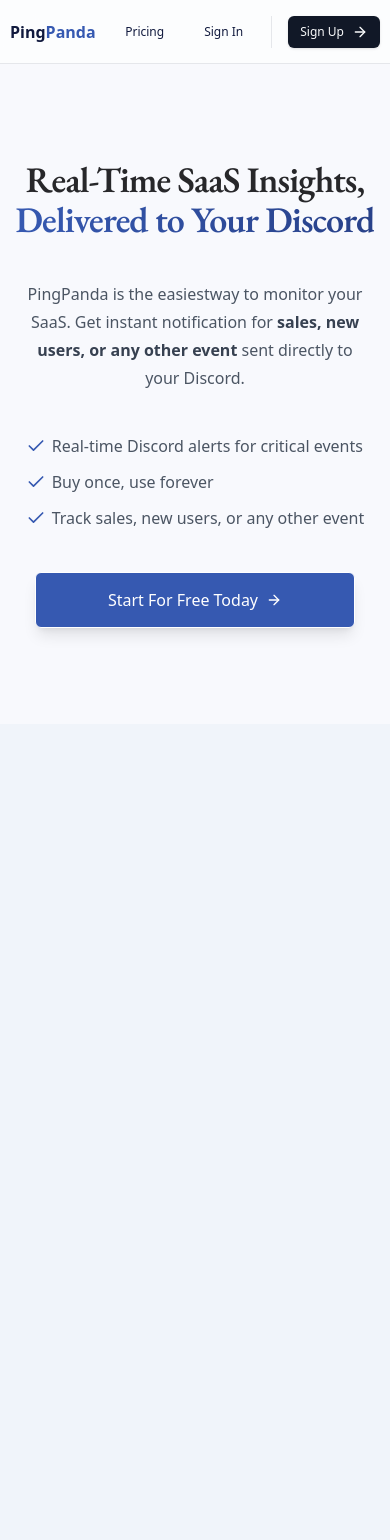
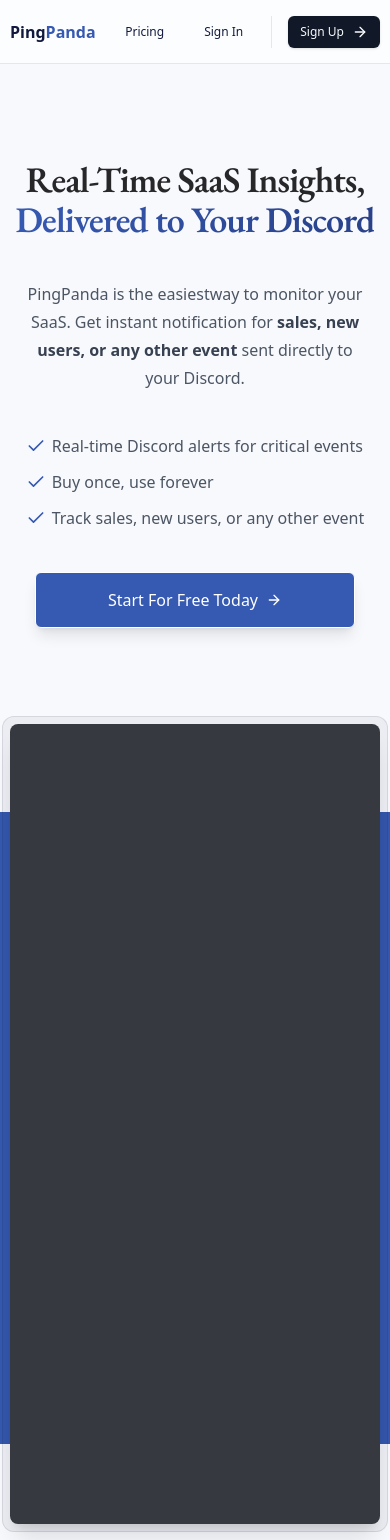
Before and after one commit to omarcea343/Ping-Panda, a Next.js app: page / in a window 390 px wide. Before the commit the page ends 844 px from the top, so only its background shows below. Built offline with nearby package versions, Linux system fonts and the light colour scheme.

Commit message:
Mock Discord

```diff
--- a/src/app/(landing)/page.tsx
+++ b/src/app/(landing)/page.tsx
@@ -2,6 +2,7 @@
 import { Heading } from "@/components/heading"
 import { MaxWidthWrapper } from "@/components/max-width-wrapper"
 import { ShinyButton } from "@/components/shiny-button"
+import { MockDiscordUI } from "@/components/mock-discord-ui"
 
 const Page = () => {
   return (
@@ -52,7 +53,18 @@
           </div>
         </MaxWidthWrapper>
       </section>
-      <section></section>
+
+      <section className="relative bg-brand-25 pb-4">
+        <div className="absolute inset-x-0 bottom-24 top-24 bg-brand-700" />
+        <div className="relative mx-auto">
+          <MaxWidthWrapper className="relative">
+            <div className="-m-2 rounded-xl bg-gray-900/5 p-2 ring-1 ring-inset ring-gray-900/10 lg:-m-4 lg:rounded-2xl lg:p-4">
+              <MockDiscordUI />
+            </div>
+          </MaxWidthWrapper>
+        </div>
+      </section>
+
       <section></section>
       <section></section>
     </>
--- /dev/null
+++ b/src/components/mock-discord-ui.tsx
@@ -0,0 +1,9 @@
+import { PropsWithChildren } from "react"
+
+export const MockDiscordUI = ({ children }: PropsWithChildren) => {
+  return (
+    <div className="flex min-h-[800px] w-full max-w-[1200px] bg-discord-background text-white rounded-lg overflow-hidden shadow-xl">
+      {/* server list */}
+    </div>
+  )
+}
--- a/src/components/navbar.tsx
+++ b/src/components/navbar.tsx
@@ -1,7 +1,7 @@
 import Link from "next/link"
-import { MaxWidthWrapper } from "./max-width-wrapper"
+import { MaxWidthWrapper } from "@/components/max-width-wrapper"
 import { SignOutButton } from "@clerk/nextjs"
-import { Button, buttonVariants } from "./ui/button"
+import { Button, buttonVariants } from "@/components/ui/button"
 import { ArrowRight } from "lucide-react"
 
 export const Navbar = () => {
--- a/tailwind.config.ts
+++ b/tailwind.config.ts
@@ -11,73 +11,74 @@
   theme: {
     extend: {
       fontFamily: {
-  			heading: ["var(--font-heading)", ...fontFamily.sans]
+        heading: ["var(--font-heading)", ...fontFamily.sans],
       },
       colors: {
         brand: {
-  				'25': '#F8F9FD',
-  				'50': '#F0F4FA',
-  				'100': '#E1E9F6',
-  				'200': '#C3D3ED',
-  				'300': '#A5BDE4',
-  				'400': '#87A7DB',
-  				'500': '#6991D2',
-  				'600': '#4B76C9',
-  				'700': '#3659B1',
-  				'800': '#284189',
-  				'900': '#1B2A61',
-  				'950': '#111A3E'
+          "25": "#F8F9FD",
+          "50": "#F0F4FA",
+          "100": "#E1E9F6",
+          "200": "#C3D3ED",
+          "300": "#A5BDE4",
+          "400": "#87A7DB",
+          "500": "#6991D2",
+          "600": "#4B76C9",
+          "700": "#3659B1",
+          "800": "#284189",
+          "900": "#1B2A61",
+          "950": "#111A3E",
         },
-  			'discord-gray': '#36393f',
-  			'discord-text': '#dcddde',
-  			'discord-timestamp': '#72767d',
-  			background: 'hsl(var(--background))',
-  			foreground: 'hsl(var(--foreground))',
+        "discord-background": "#36393f",
+        "discord-gray": "#36393f",
+        "discord-text": "#dcddde",
+        "discord-timestamp": "#72767d",
+        background: "hsl(var(--background))",
+        foreground: "hsl(var(--foreground))",
         card: {
-  				DEFAULT: 'hsl(var(--card))',
-  				foreground: 'hsl(var(--card-foreground))'
+          DEFAULT: "hsl(var(--card))",
+          foreground: "hsl(var(--card-foreground))",
         },
         popover: {
-  				DEFAULT: 'hsl(var(--popover))',
-  				foreground: 'hsl(var(--popover-foreground))'
+          DEFAULT: "hsl(var(--popover))",
+          foreground: "hsl(var(--popover-foreground))",
         },
         primary: {
-  				DEFAULT: 'hsl(var(--primary))',
-  				foreground: 'hsl(var(--primary-foreground))'
+          DEFAULT: "hsl(var(--primary))",
+          foreground: "hsl(var(--primary-foreground))",
         },
         secondary: {
-  				DEFAULT: 'hsl(var(--secondary))',
-  				foreground: 'hsl(var(--secondary-foreground))'
+          DEFAULT: "hsl(var(--secondary))",
+          foreground: "hsl(var(--secondary-foreground))",
         },
         muted: {
-  				DEFAULT: 'hsl(var(--muted))',
-  				foreground: 'hsl(var(--muted-foreground))'
+          DEFAULT: "hsl(var(--muted))",
+          foreground: "hsl(var(--muted-foreground))",
         },
         accent: {
-  				DEFAULT: 'hsl(var(--accent))',
-  				foreground: 'hsl(var(--accent-foreground))'
+          DEFAULT: "hsl(var(--accent))",
+          foreground: "hsl(var(--accent-foreground))",
         },
         destructive: {
-  				DEFAULT: 'hsl(var(--destructive))',
-  				foreground: 'hsl(var(--destructive-foreground))'
+          DEFAULT: "hsl(var(--destructive))",
+          foreground: "hsl(var(--destructive-foreground))",
         },
-  			border: 'hsl(var(--border))',
-  			input: 'hsl(var(--input))',
-  			ring: 'hsl(var(--ring))',
+        border: "hsl(var(--border))",
+        input: "hsl(var(--input))",
+        ring: "hsl(var(--ring))",
         chart: {
-  				'1': 'hsl(var(--chart-1))',
-  				'2': 'hsl(var(--chart-2))',
-  				'3': 'hsl(var(--chart-3))',
-  				'4': 'hsl(var(--chart-4))',
-  				'5': 'hsl(var(--chart-5))'
-  			}
+          "1": "hsl(var(--chart-1))",
+          "2": "hsl(var(--chart-2))",
+          "3": "hsl(var(--chart-3))",
+          "4": "hsl(var(--chart-4))",
+          "5": "hsl(var(--chart-5))",
+        },
       },
       borderRadius: {
-  			lg: 'var(--radius)',
-  			md: 'calc(var(--radius) - 2px)',
-  			sm: 'calc(var(--radius) - 4px)'
-  		}
-  	}
+        lg: "var(--radius)",
+        md: "calc(var(--radius) - 2px)",
+        sm: "calc(var(--radius) - 4px)",
+      },
+    },
   },
   plugins: [require("tailwindcss-animate")],
 }
```
Lines whose indentation alone changed are shown as unchanged.
